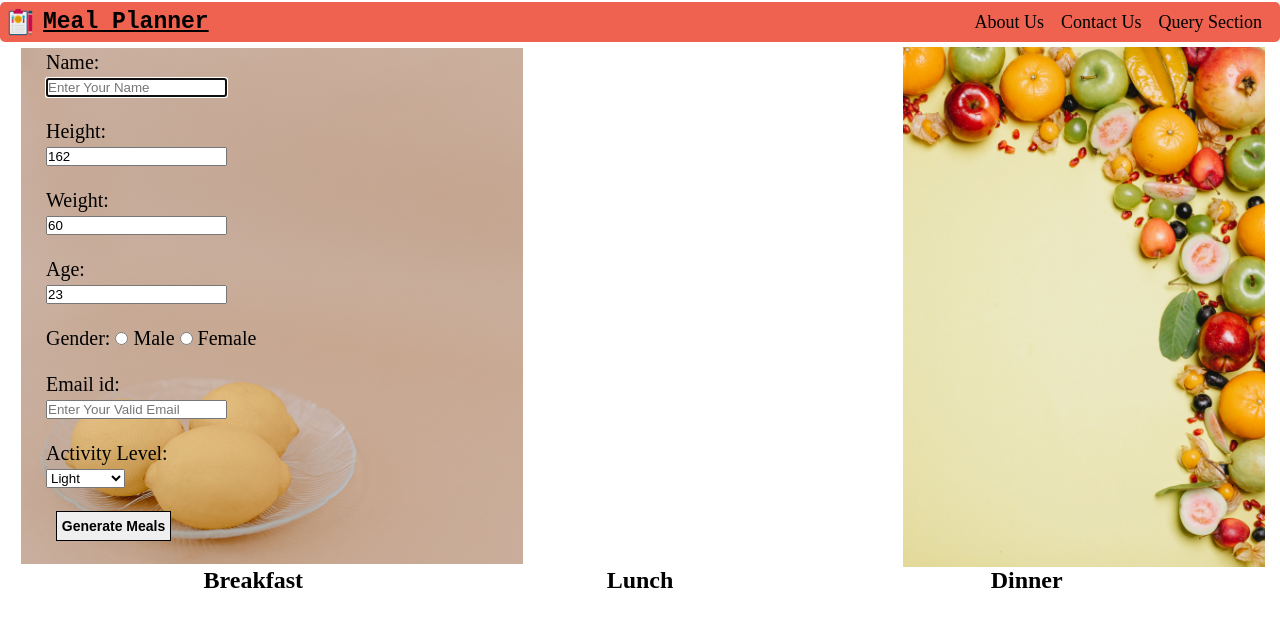
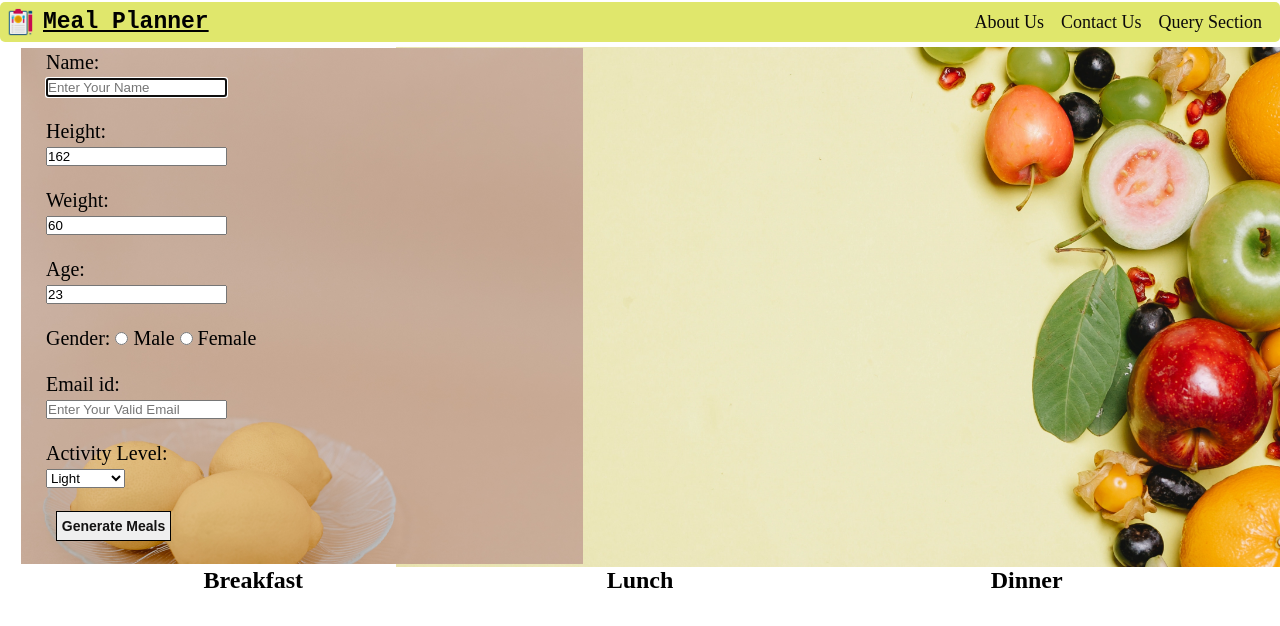
Before and after one commit to Harshi441/Meal-Planner-Project---JS-Placement-Project---jhte7p2hjhhj, a plain HTML site: page index.html in a window 1280 px wide. Drawn offline with Linux system fonts and the light colour scheme; no server answers.

Commit message:
Update styles.css

```diff
--- a/styles.css
+++ b/styles.css
@@ -10,7 +10,7 @@
     display: flex;
     justify-content: space-between;
     align-items: center;
-    background-color: #EE624F;
+    background-color: #e0e76c;
 }
 #nav ul li{
     display: inline-block;
@@ -34,7 +34,7 @@
 /* form css  */
 
 .input_contain{
-    width: 36%;
+    width: 40%;
         height: 102%;
         padding: 3px 25px;
         margin: -9px 11px;
@@ -45,19 +45,20 @@
 
 
  #form{
-width: 98%;
+width: 100%;
 height: 500px;
 margin-top: 5px;
 padding: 10px;
 background-image: url("./form_img1.jpg");
-background-size: contain;
+/* background-size: contain; */
+background-size: 900px;
 background-repeat: no-repeat;
 background-position: 99%;
 font-size: 20px;
  }
 
 #form input:hover{
-    border:2px solid red;
+    border:2px solid rgb(249, 162, 79);
     padding: 5px 2px;
 }
 
@@ -68,8 +69,9 @@ height: 30px;
 margin-left: 10px;
 font-weight: bold;
 border: 1px solid black;
-color: black;
+color: rgb(20, 19, 19);
 }
+
 
 .Answer_Container{
     width: 100%;
@@ -136,7 +138,7 @@ display: none;
 .card-box span {
     border-radius: 12px;
     text-align: center;
-    border: 2px solid rgb(255, 255, 255);
+    border: 2px solid rgb(233, 230, 230);
     margin: 5px;
     height: 380px;
     width: 383px;
@@ -144,7 +146,7 @@ display: none;
 
 .flex-container {
     text-align: center;
-    background-color: rgb(255, 89, 0);
+    background-color: rgb(249, 96, 13);
     color: white;
     border-bottom-left-radius: 10px;
     border-bottom-right-radius: 10px;
@@ -177,7 +179,7 @@ display: none;
 .recipe {
     padding: 5px;
     background-color: white;
-    color: black;
+    color: rgb(7, 7, 7);
     font-size: 20px;
 }
 
@@ -204,7 +206,7 @@ display: none;
 }
 
 li {
-    color: #000000;
+    color: #0c0a0a;
 }
 
 .recipe {
```
